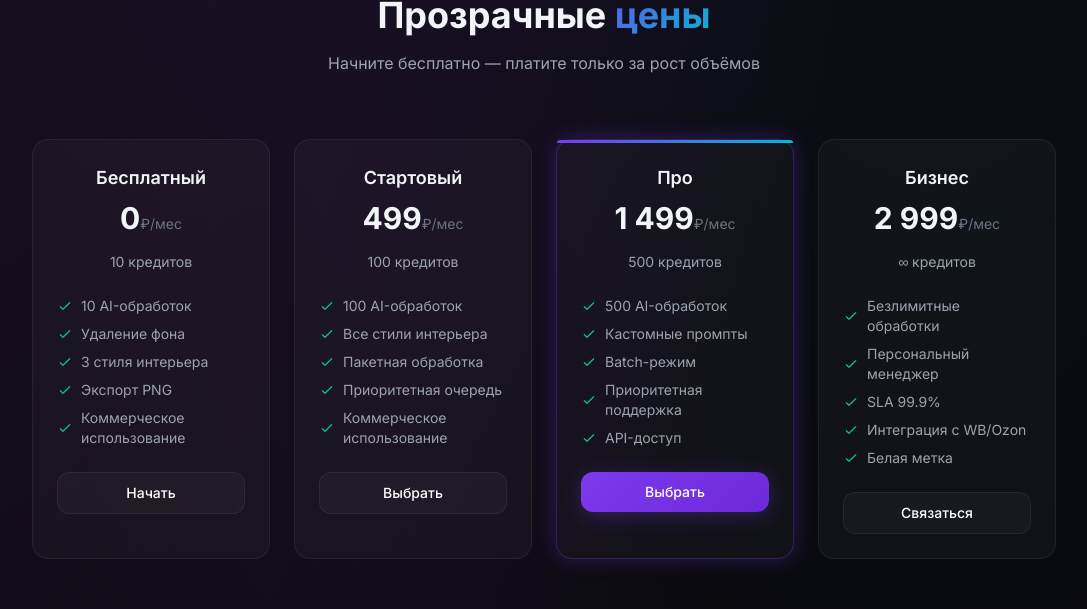
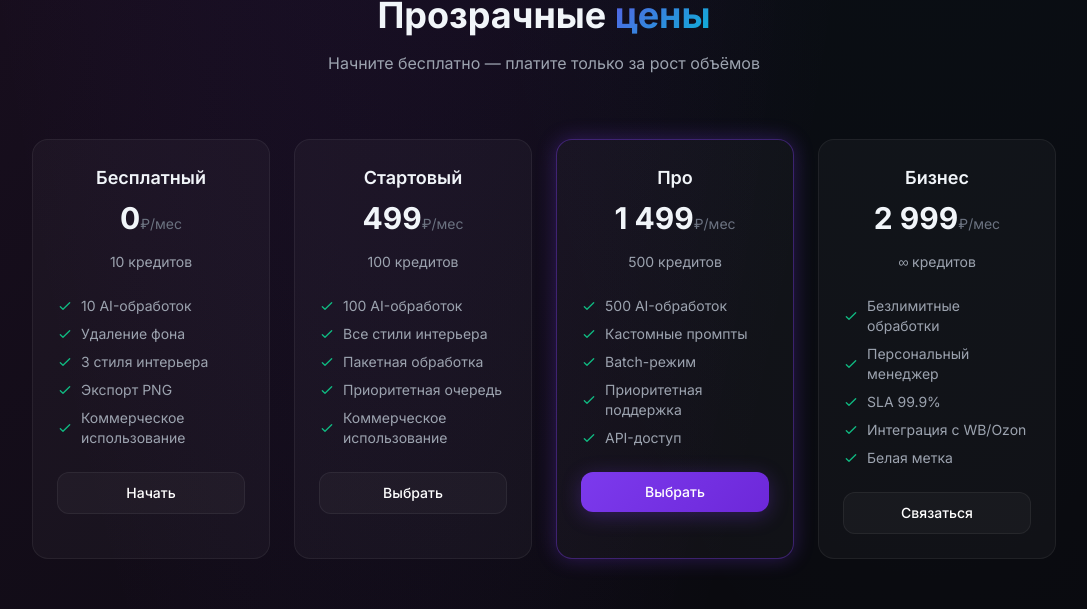
Before and after one commit to 4brun/visual-marketing, a Nuxt app in the folder apps/web/: page / in a window 1280 px wide. Shown: the part 2832-3441 px from the top of the page, without its empty margins (96-1183 px from the left). Built offline with nearby package versions, Linux system fonts and the light colour scheme.

Commit message:
fix: remove pricing gradient stripe, fix dashboard card width jump with absolute input overlay

```diff
--- a/apps/web/assets/css/main.css
+++ b/apps/web/assets/css/main.css
@@ -133,21 +133,6 @@
     transform: translateY(-4px);
   }
 
-  .popular-card {
-    border-color: rgba(124, 58, 237, 0.3);
-  }
-
-  .popular-card::before {
-    content: '';
-    position: absolute;
-    top: 0;
-    left: 0;
-    right: 0;
-    height: 3px;
-    background: linear-gradient(90deg, #7c3aed, #06b6d4);
-    border-radius: 1rem 1rem 0 0;
-  }
-
   .input {
     @apply w-full px-4 py-3 rounded-xl text-white placeholder-gray-500 transition-all duration-300;
     background: rgba(255, 255, 255, 0.03);
--- a/apps/web/pages/dashboard/index.vue
+++ b/apps/web/pages/dashboard/index.vue
@@ -63,24 +63,24 @@
         </div>
 
         <div class="flex items-center justify-between mb-2">
-          <div class="flex-1 min-w-0">
+          <div class="flex-1 min-w-0 relative">
+            <h3
+              class="font-semibold truncate group-hover:text-white transition-colors cursor-pointer"
+              :class="editingProjectId === project.id ? 'invisible' : ''"
+              @click.stop="startRename(project)"
+            >
+              {{ project.name }}
+            </h3>
             <input
               v-if="editingProjectId === project.id"
               ref="renameInput"
               v-model="editingName"
-              class="w-full text-sm font-semibold bg-transparent border-b border-brand-500 focus:outline-none py-0.5"
-              style="margin: 0; padding: 0.125rem 0;"
+              class="absolute inset-0 w-full text-sm font-semibold bg-transparent border-b border-brand-500 focus:outline-none"
+              style="padding: 0;"
               @keyup.enter="saveRename(project.id)"
               @keyup.escape="cancelRename"
               @blur="saveRename(project.id)"
             />
-            <h3
-              v-else
-              class="font-semibold truncate group-hover:text-white transition-colors cursor-pointer"
-              @click.stop="startRename(project)"
-            >
-              {{ project.name }}
-            </h3>
           </div>
 
           <div class="flex items-center gap-1 ml-2">
--- a/apps/web/pages/index.vue
+++ b/apps/web/pages/index.vue
@@ -192,7 +192,7 @@
             v-for="(plan, index) in plans"
             :key="index"
             class="card relative"
-            :class="plan.popular ? 'shadow-glow popular-card' : ''"
+            :class="plan.popular ? 'shadow-glow border-brand-500/40' : ''"
           >
             <div class="text-center">
               <h3 class="text-lg font-semibold mb-2">{{ plan.name }}</h3>
```
